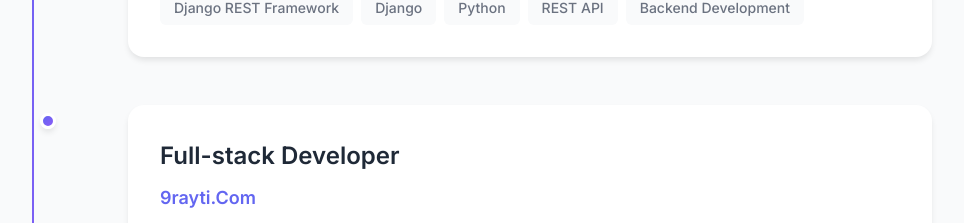
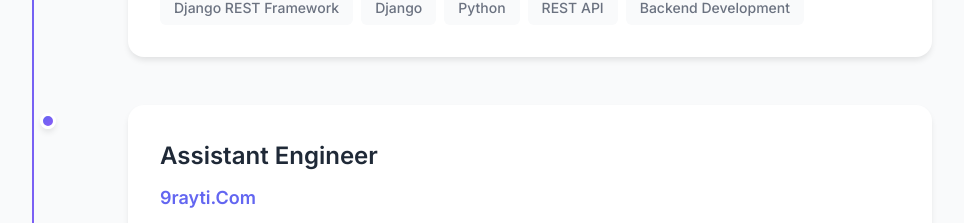
Before and after one commit to marwane2001/Portfoliov0, a React (Vite) app: page / in a window 1280 px wide. Shown: the part 2295-2518 px from the top of the page, without its empty margins (158-1122 px from the left). Built offline with nearby package versions, Linux system fonts and the light colour scheme.

Commit message:
Content: Update job title for 9rayti.Com

```diff
--- a/src/data/experience.js
+++ b/src/data/experience.js
@@ -14,7 +14,7 @@
         tags: ["Django REST Framework", "Django", "Python", "REST API", "Backend Development"]
     },
     {
-        title: "Full-stack Developer",
+        title: "Assistant Engineer",
         company: "9rayti.Com",
         date: "Jul 2024 - Dec 2024 · 6 mos",
         location: "Agadir, Souss-Massa, Morocco · Hybrid",
```
